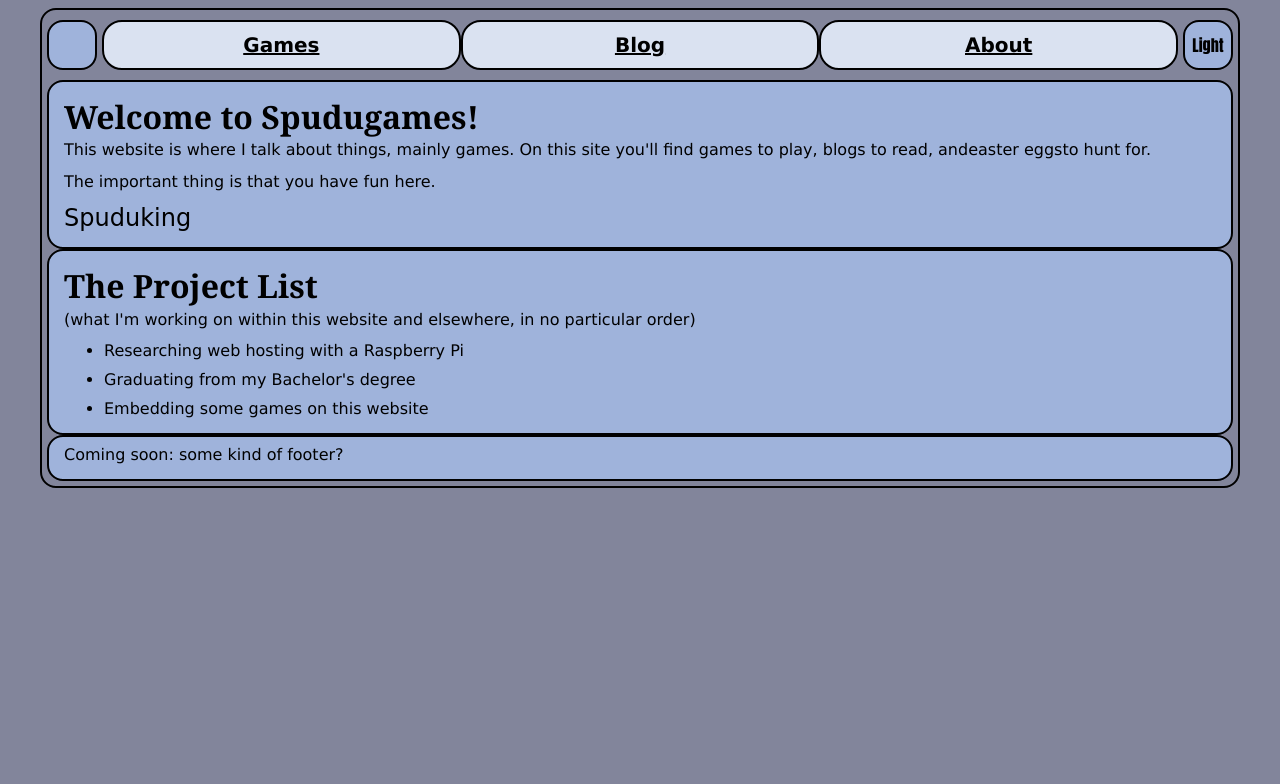
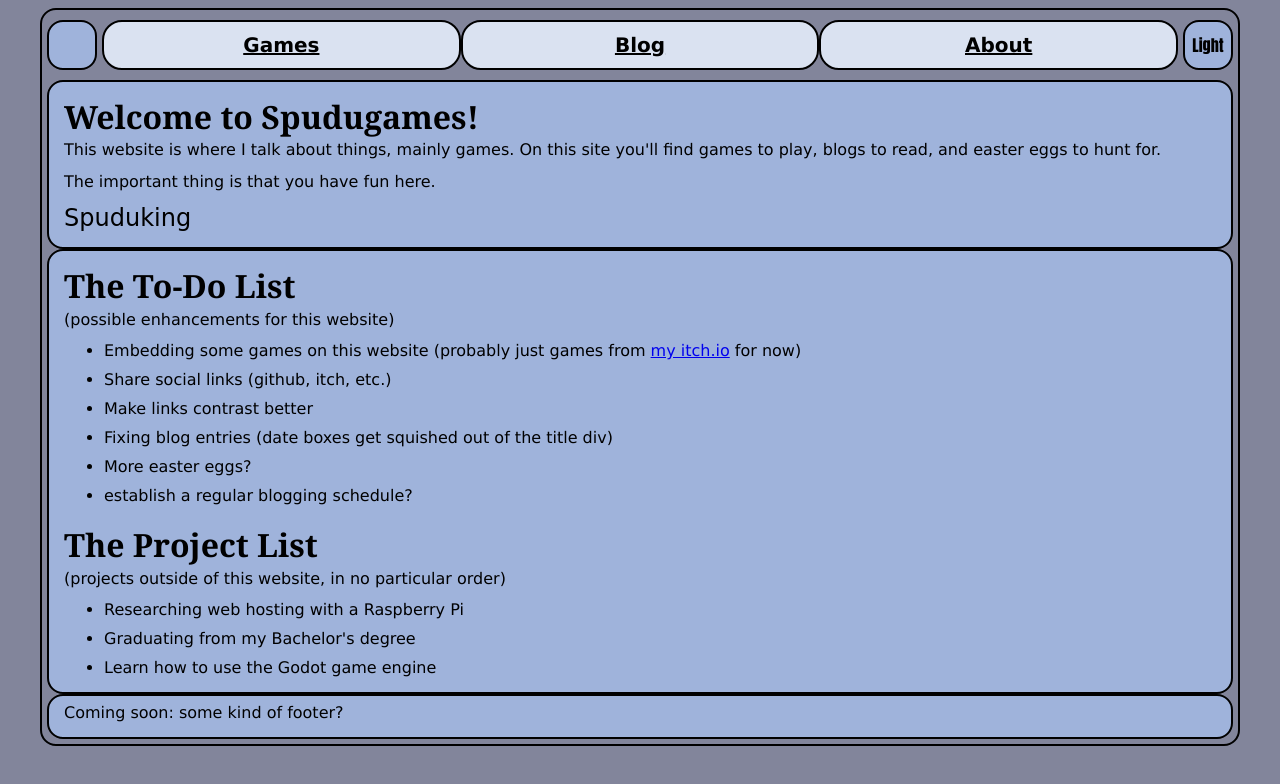
Before and after one commit to Spudoku/spudugames.com, a plain HTML site: page index.html in a window 1280 px wide. Drawn offline with Linux system fonts and the light colour scheme.

Commit message:
editing home page

```diff
--- a/index.html
+++ b/index.html
@@ -38,7 +38,7 @@
         <div class="container" id="homepage">
             <h1>Welcome to Spudugames!</h1>
             <p>This website is where I talk about things, mainly games. On this site you'll find games to play, blogs to
-                read, and<span title="such as this one!">easter eggs</span>to hunt for.</p>
+                read, and <span title="such as this one!">easter eggs</span> to hunt for.</p>
             <p>The important thing is that you have fun here.</p>
 
             <p class="signature">Spuduking</p>
@@ -48,12 +48,23 @@
 
         <!-- "Project List" -->
         <div class="container" id="project-platter">
+            <h1>The To-Do List</h1>
+            <p>(possible enhancements for this website)</p>
+            <ul>
+                <li>Embedding some games on this website (probably just games from <a
+                        href="https://spuduking.itch.io">my itch.io</a> for now)</li>
+                <li>Share social links (github, itch, etc.)</li>
+                <li>Make links contrast better</li>
+                <li>Fixing blog entries (date boxes get squished out of the title div)</li>
+                <li>More easter eggs?</li>
+                <li>establish a regular blogging schedule?</li>
+            </ul>
             <h1>The Project List</h1>
-            <p>(what I'm working on within this website and elsewhere, in no particular order)</p>
+            <p>(projects outside of this website, in no particular order)</p>
             <ul>
                 <li>Researching web hosting with a Raspberry Pi</li>
                 <li>Graduating from my Bachelor's degree</li>
-                <li>Embedding some games on this website</li>
+                <li>Learn how to use the Godot game engine</li>
             </ul>
 
         </div>
```
